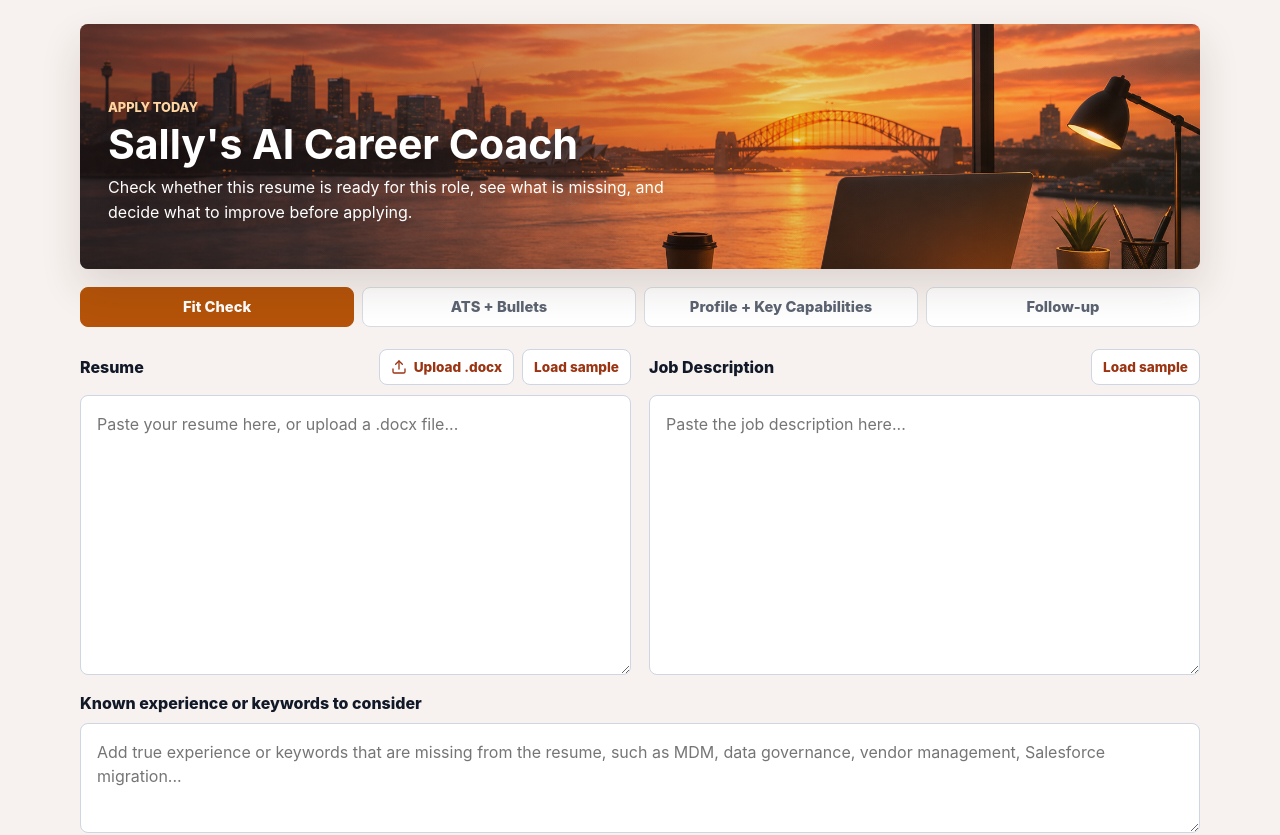
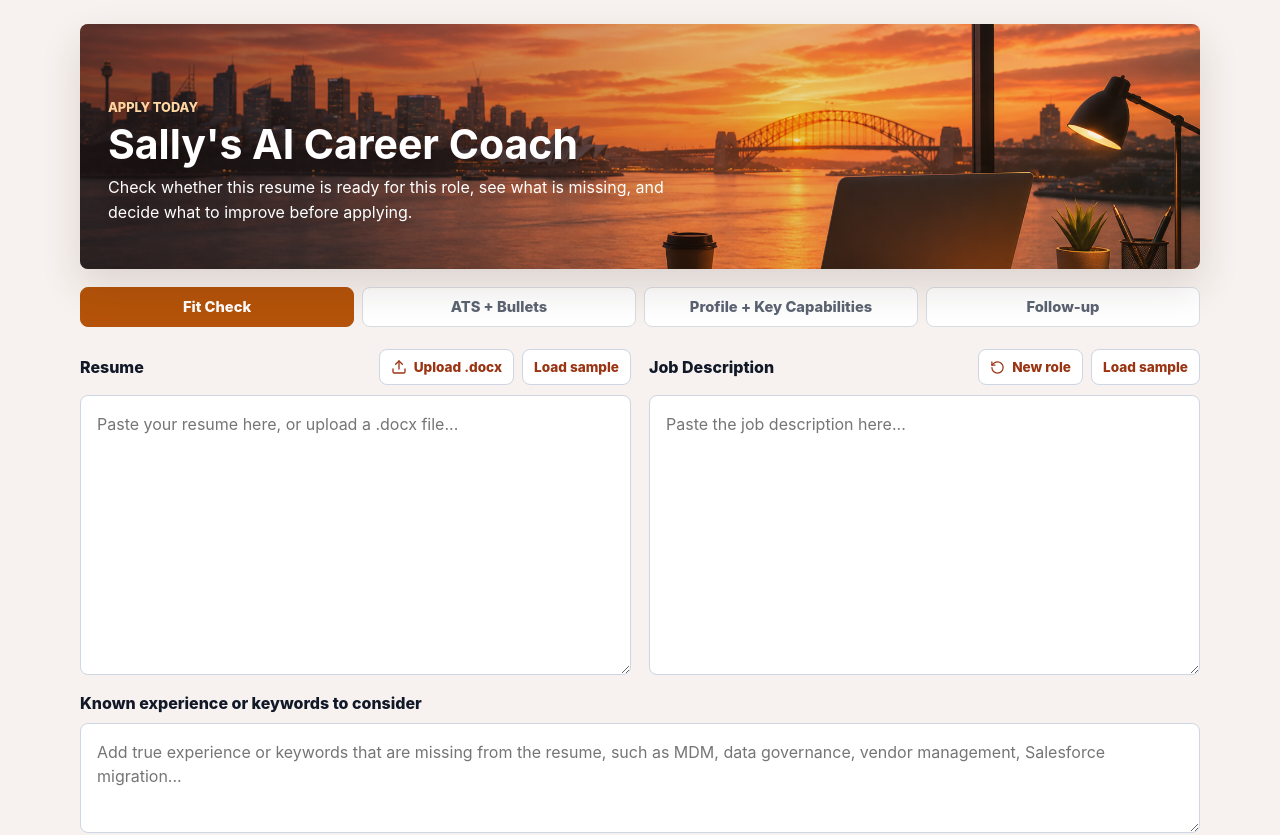
Before and after one commit to sallyrandall7-maker/rolefitai, a React (Vite) app: page / in a window 1280 px wide. Shown: the top 835 px of the page. Built offline with nearby package versions, Linux system fonts and the light colour scheme.

Commit message:
add a job clear button

```diff
--- a/src/App.jsx
+++ b/src/App.jsx
@@ -7,6 +7,7 @@ import {
   ChevronUp,
   FileSearch,
   ListChecks,
+  RotateCcw,
   Search,
   Sparkles,
   Upload
@@ -269,6 +270,21 @@ function App() {
     }
   }
 
+  function handleNewRole() {
+    setJobDescription("");
+    setKnownContext("");
+    setMotivationNote("");
+    setPriorityRequirements("");
+    setFitAnalysis(null);
+    setBulletAnalysis(null);
+    setProfileAnalysis(null);
+    setContactNote(null);
+    setError("");
+    setUploadMessage("");
+    setLoadingStepIndex(0);
+    setActiveStep("Fit Check");
+  }
+
   return (
     <main className="app-shell">
       <section
@@ -317,6 +333,16 @@ function App() {
         <label className="field">
           <span className="field-heading">
             Job Description
+            <span className="field-actions">
+              <button
+                className="sample-button"
+                onClick={handleNewRole}
+                title="Clear this role and keep your resume"
+                type="button"
+              >
+                <RotateCcw size={15} aria-hidden="true" />
+                New role
+              </button>
               <button
                 className="sample-button"
                 onClick={() => setJobDescription(sampleJobDescription)}
@@ -324,6 +350,7 @@ function App() {
               >
                 Load sample
               </button>
+            </span>
           </span>
           <textarea
             value={jobDescription}
```
Lines whose indentation alone changed are shown as unchanged.
